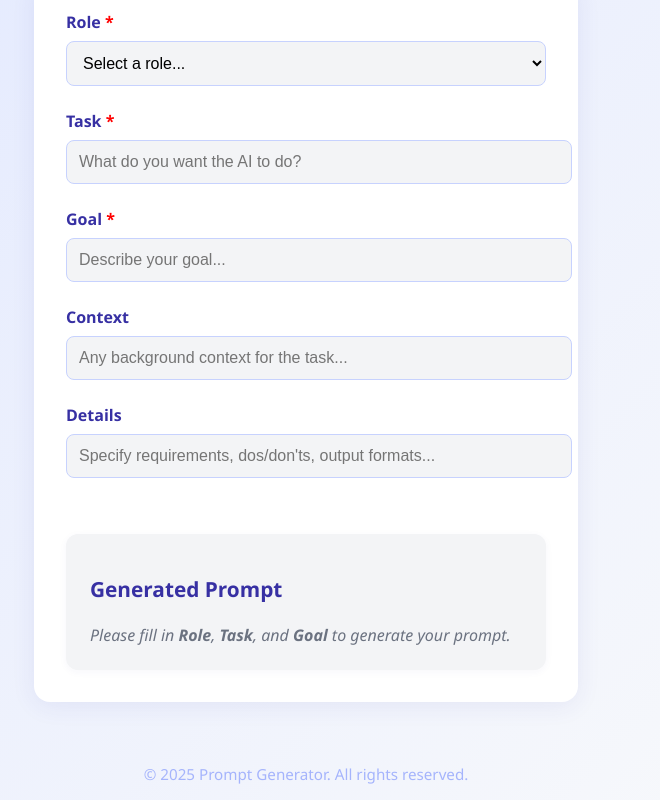
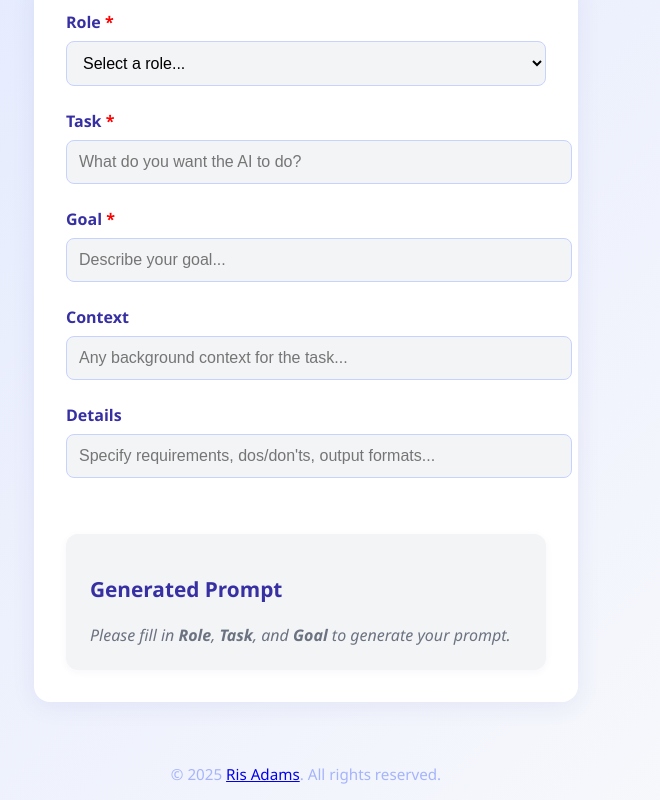
Before and after one commit to risadams/prompt-monster, a React (Create React App) app: page / in a window 1280 px wide. Shown: the part 229-1029 px from the top of the page, without its empty margins (334-994 px from the left). Built offline with nearby package versions, Linux system fonts and the light colour scheme.

Commit message:
Updates footer with personal link
Enhances the footer to include a link to the
developer's personal website, improving attribution.

```diff
--- a/src/App.js
+++ b/src/App.js
@@ -146,7 +146,7 @@ function App() {
         </section>
       </main>
       <footer style={{ textAlign: 'center', color: '#a5b4fc', fontSize: '0.95em', margin: '2em 0 1em 0' }}>
-        &copy; {new Date().getFullYear()} Prompt Generator. All rights reserved.
+        &copy; {new Date().getFullYear()} <a href="https://risadams.com">Ris Adams</a>. All rights reserved.
       </footer>
     </div>
   );
```
